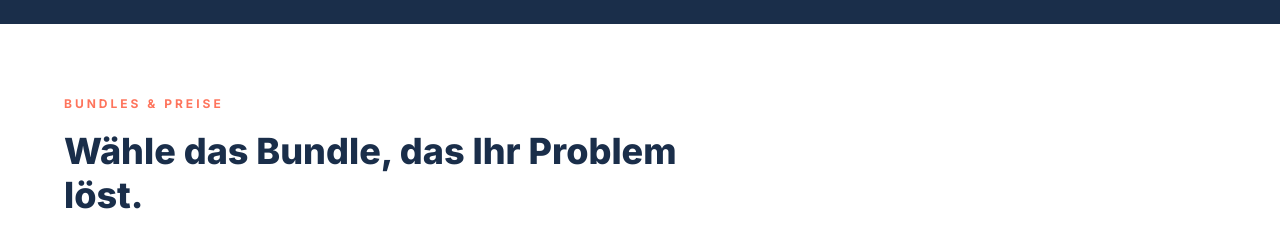
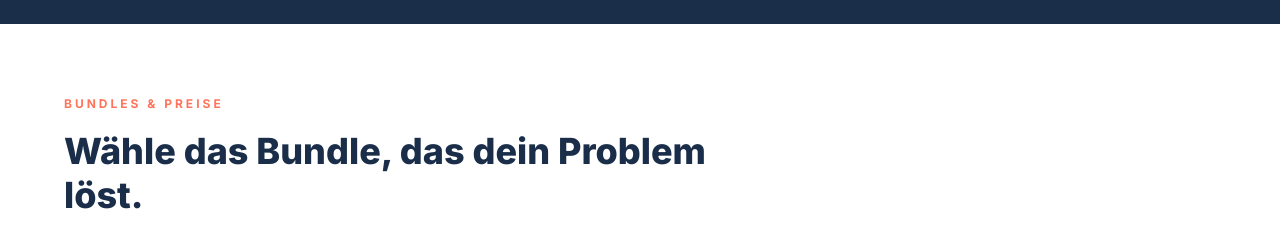
Before and after one commit to RainerWinter/winterfest-online, a plain HTML site: page index.html in a window 1280 px wide. Shown: the part 4580-4810 px from the top of the page. Drawn offline with Linux system fonts and the light colour scheme; files that its build step writes are made by us from their sources; files whose address does not match are found by name.

Commit message:
Update section title to use informal language

```diff
--- a/index.html
+++ b/index.html
@@ -1646,7 +1646,7 @@
 <section class="bundles" id="bundles">
     <div class="container">
         <div class="section-label">Bundles & Preise</div>
-        <h2 class="section-title">Wähle das Bundle, das Ihr Problem löst.</h2>
+        <h2 class="section-title">Wähle das Bundle, das dein Problem löst.</h2>
         <p class="section-subtitle">Jedes Bundle ist eine gezielte Lösung für eine konkrete Führungsherausforderung. Kein Abo, keine versteckten Kosten.</p>
 
         <div class="bundle-grid">
```
